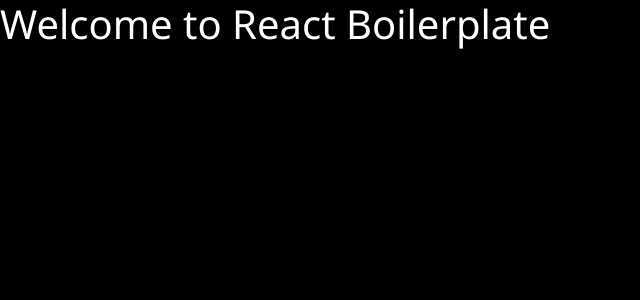
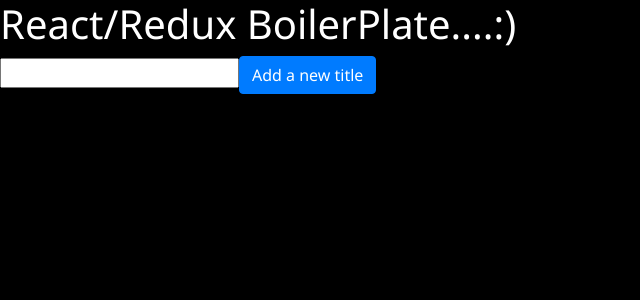
Before and after one commit to 901david/React-BoilerPlate, a React app: page / in a window 1280 px wide. Shown: the top 300 px of the page, without its empty margins (0-640 px from the left). Built offline with nearby package versions, Linux system fonts and the light colour scheme.

Commit message:
Implemented basic redux setup

```diff
--- a/package.json
+++ b/package.json
@@ -43,7 +43,9 @@
     "html-webpack-plugin": "^3.2.0",
     "jest": "^22.4.4",
     "node-sass": "^4.9.0",
+    "react-redux": "^5.0.7",
     "react-test-renderer": "^16.3.2",
+    "redux": "^4.0.0",
     "sass-loader": "^7.0.1",
     "style-loader": "^0.21.0",
     "webpack": "^4.8.3",
--- /dev/null
+++ b/src/actions/title/index.js
@@ -0,0 +1,9 @@
+import { ADD_TITLE } from '../../types';
+
+
+export const changeTitle = (title) => {
+  return {
+    type: ADD_TITLE,
+    payload: title,
+  }
+}
--- a/src/components/App.js
+++ b/src/components/App.js
@@ -1,13 +1,47 @@
 import React, { Component } from 'react';
+import { connect } from 'react-redux';
+import { changeTitle } from '../actions/title';
 
 class App extends Component {
+  constructor(props) {
+    super(props);
+    this.state = {
+      text: ''
+    }
+    this.renderNewTitle = this.renderNewTitle.bind(this);
+    this.onInputChange = this.onInputChange.bind(this);
+  }
+
+  renderNewTitle() {
+    this.props.changeTitle(this.state.text);
+  }
+
+  onInputChange(event) {
+    this.setState({ text: event.target.value});
+  }
+
   render() {
+    let input;
     return (
       <div>
-        <h1>Welcome to React Boilerplate</h1>
+        <h1>{this.props.title}</h1>
+        <input onChange={this.onInputChange} type="text" value={this.state.text} />
+        <div onClick={this.renderNewTitle} className='btn btn-primary'>
+          Add a new title
+        </div>
       </div>
     );
   }
 }
 
-export default App;
+const mapStateToProps = (state) => ({
+  title: state.title.title
+});
+
+const mapDispatchToProps = (dispatch) => ({
+  changeTitle: title => dispatch(changeTitle(title))
+});
+
+
+
+export default connect(mapStateToProps, mapDispatchToProps)(App);
--- a/src/index.js
+++ b/src/index.js
@@ -1,6 +1,16 @@
 import React from 'react';
 import ReactDOM from 'react-dom';
+import { Provider } from 'react-redux';
+import { createStore } from 'redux';
+
 import App from './components/App';
 import './styles/styles.sass';
+import reducers from './reducers';
 
-ReactDOM.render(<App />, document.getElementById('app'));
+const store = createStore(reducers);
+
+ReactDOM.render(
+  <Provider store={store}>
+    <App />
+  </Provider>,
+document.getElementById('app'));
--- /dev/null
+++ b/src/reducers/index.js
@@ -0,0 +1,8 @@
+import { combineReducers } from 'redux';
+import title from './title';
+
+const rootReducer = combineReducers({
+  title
+});
+
+export default rootReducer;
--- /dev/null
+++ b/src/reducers/title/index.js
@@ -0,0 +1,14 @@
+import { ADD_TITLE } from '../../types';
+
+
+const initialState = {title: 'React/Redux BoilerPlate....:)'};
+
+
+export default function (state = {}, action) {
+  switch(action.type) {
+    case ADD_TITLE: {
+      return {...initialState, title: action.payload};
+    }
+    }
+    return {...initialState}
+  }
--- /dev/null
+++ b/src/types/index.js
@@ -0,0 +1 @@
+export const ADD_TITLE = 'ADD_TTILE';
```
